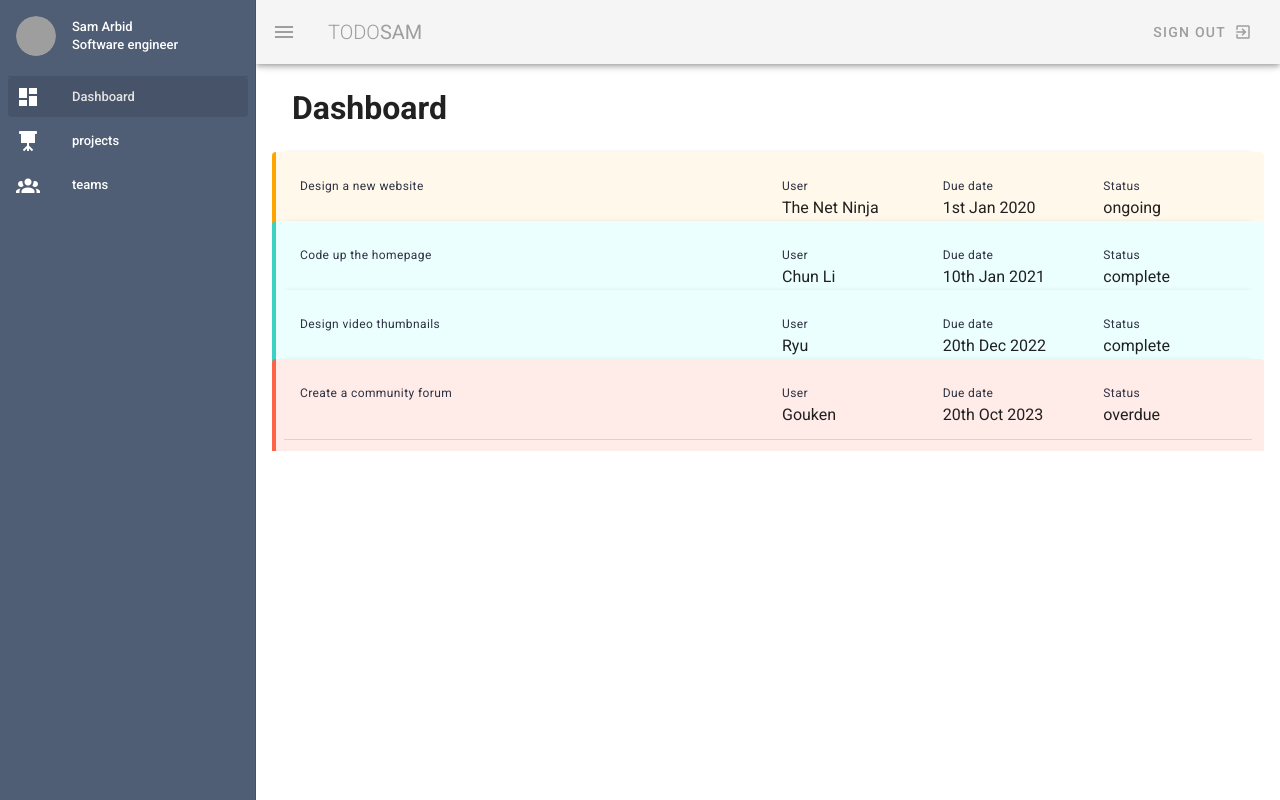
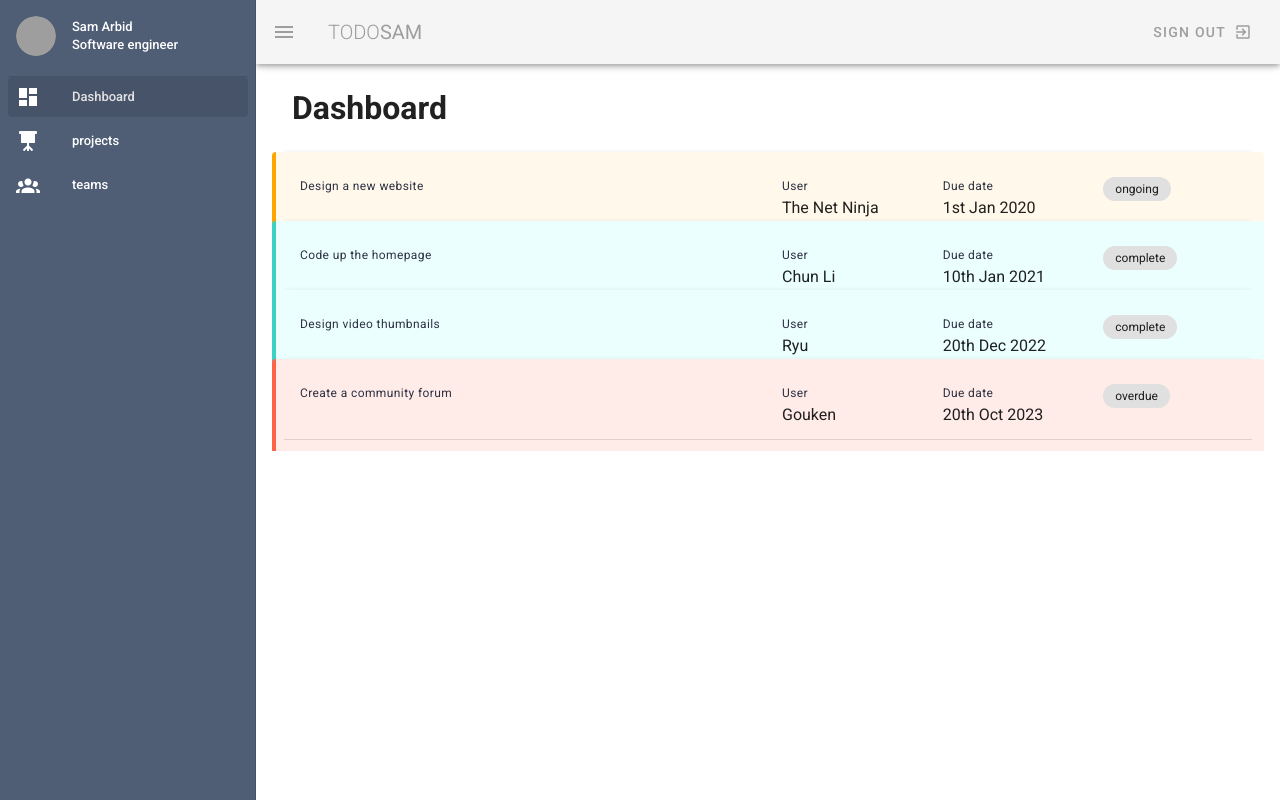
Before and after one commit to Samk13/vuetify-13, a Vue app: page / in a window 1280 px wide. Built offline with nearby package versions, Linux system fonts and the light colour scheme; grey boxes are pictures that could not be loaded.

Commit message:
still need chipset color

```diff
--- a/src/views/Dashboard.vue
+++ b/src/views/Dashboard.vue
@@ -26,15 +26,14 @@
             </div>
           </v-col>
           <v-col xs="2" sm="4" md="2">
-            <div class="caption secondary--text">
-              Status
-            </div>
-            <div>
-              {{ project.status }}
+            <div class="right">
+              <v-chip small>
+                {{ project.status }}
+              </v-chip>
             </div>
           </v-col>
         </v-layout>
-      <v-divider />
+        <v-divider />
       </v-card>
     </v-container>
   </div>
@@ -46,25 +45,58 @@
 export default {
   name: "Dashboard",
   data: () => ({
-          projects: [
-        { id:'123189031283jkhgm', title: 'Design a new website', person: 'The Net Ninja', due: '1st Jan 2020', status: 'ongoing', content: 'Lorem ipsum dolor sit amet consectetur adipisicing elit. Sunt consequuntur eos eligendi illum minima adipisci deleniti, dicta mollitia enim explicabo fugiat quidem ducimus praesentium voluptates porro molestias non sequi animi!'},
-        { id:'p23asojdkajsf', title: 'Code up the homepage', person: 'Chun Li', due: '10th Jan 2021', status: 'complete', content: 'Lorem ipsum dolor sit amet consectetur adipisicing elit. Sunt consequuntur eos eligendi illum minima adipisci deleniti, dicta mollitia enim explicabo fugiat quidem ducimus praesentium voluptates porro molestias non sequi animi!'},
-        { id:'pdk67fdf65f', title: 'Design video thumbnails', person: 'Ryu', due: '20th Dec 2022', status: 'complete', content: 'Lorem ipsum dolor sit amet consectetur adipisicing elit. Sunt consequuntur eos eligendi illum minima adipisci deleniti, dicta mollitia enim explicabo fugiat quidem ducimus praesentium voluptates porro molestias non sequi animi!'},
-        { id:'p23asojdkaklsdfgjsf', title: 'Create a community forum', person: 'Gouken', due: '20th Oct 2023', status: 'overdue', content: 'Lorem ipsum dolor sit amet consectetur adipisicing elit. Sunt consequuntur eos eligendi illum minima adipisci deleniti, dicta mollitia enim explicabo fugiat quidem ducimus praesentium voluptates porro molestias non sequi animi!'},
-      ]
+    projects: [
+      {
+        id: "123189031283jkhgm",
+        title: "Design a new website",
+        person: "The Net Ninja",
+        due: "1st Jan 2020",
+        status: "ongoing",
+        content:
+          "Lorem ipsum dolor sit amet consectetur adipisicing elit. Sunt consequuntur eos eligendi illum minima adipisci deleniti, dicta mollitia enim explicabo fugiat quidem ducimus praesentium voluptates porro molestias non sequi animi!"
+      },
+      {
+        id: "p23asojdkajsf",
+        title: "Code up the homepage",
+        person: "Chun Li",
+        due: "10th Jan 2021",
+        status: "complete",
+        content:
+          "Lorem ipsum dolor sit amet consectetur adipisicing elit. Sunt consequuntur eos eligendi illum minima adipisci deleniti, dicta mollitia enim explicabo fugiat quidem ducimus praesentium voluptates porro molestias non sequi animi!"
+      },
+      {
+        id: "pdk67fdf65f",
+        title: "Design video thumbnails",
+        person: "Ryu",
+        due: "20th Dec 2022",
+        status: "complete",
+        content:
+          "Lorem ipsum dolor sit amet consectetur adipisicing elit. Sunt consequuntur eos eligendi illum minima adipisci deleniti, dicta mollitia enim explicabo fugiat quidem ducimus praesentium voluptates porro molestias non sequi animi!"
+      },
+      {
+        id: "p23asojdkaklsdfgjsf",
+        title: "Create a community forum",
+        person: "Gouken",
+        due: "20th Oct 2023",
+        status: "overdue",
+        content:
+          "Lorem ipsum dolor sit amet consectetur adipisicing elit. Sunt consequuntur eos eligendi illum minima adipisci deleniti, dicta mollitia enim explicabo fugiat quidem ducimus praesentium voluptates porro molestias non sequi animi!"
+      }
+    ]
   })
 };
 </script>
+
 <style scoped>
-.project.complete{
-  border-left: 4px solid #3CD1C2;
+.project.complete {
+  border-left: 4px solid #3cd1c2;
   background-color: #ecffff;
 }
-.project.ongoing{
+.project.ongoing {
   border-left: 4px solid orange;
   background-color: rgb(255, 248, 235);
 }
-.project.overdue{
+.project.overdue {
   border-left: 4px solid tomato;
   background-color: rgb(255, 236, 233);
 }
```
